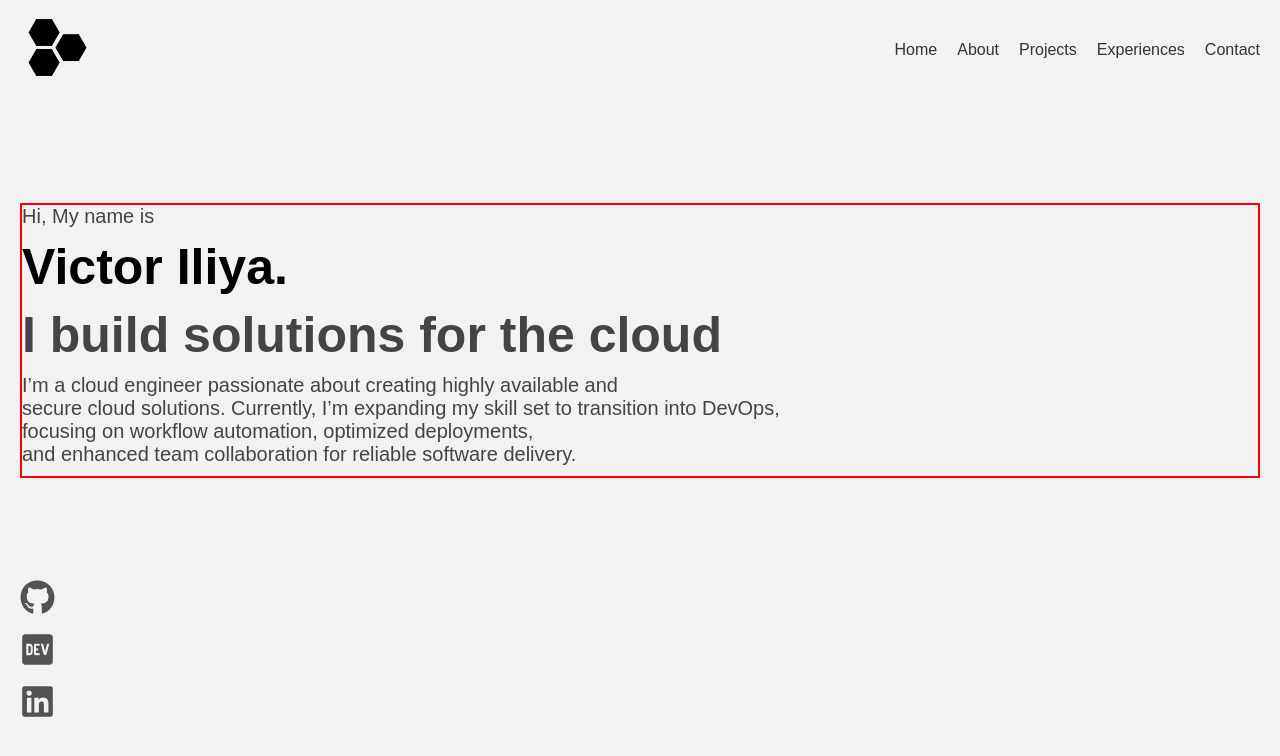
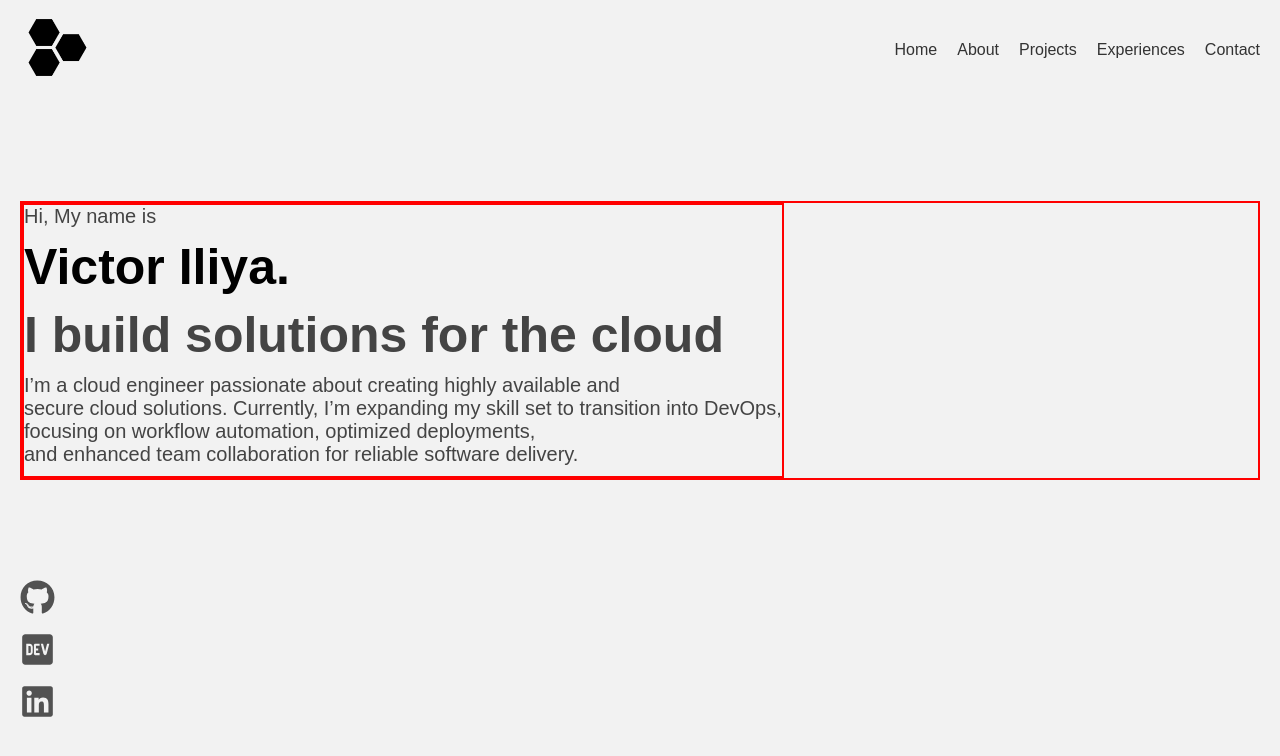
Before and after one commit to VSI12/Portfolio_v2, a Next.js app: page / in a window 1280 px wide. Shown: the top 756 px of the page. Built offline with nearby package versions, Linux system fonts and the light colour scheme.

Commit message:
made the hero section

```diff
--- /dev/null
+++ b/src/app/home/page.jsx
@@ -0,0 +1,21 @@
+import React from 'react'
+import styles from './page.module.css'
+const Hero = () => {
+  return (
+    <div className={styles.container}>
+      <p className={styles.title}>
+        Hi, My name is
+      </p>
+      <h1 className={styles.name}>Victor Iliya.</h1>
+      <h1 className={styles.work}>I build solutions for the cloud</h1>
+      <p className={styles.description}>
+        I’m a cloud engineer passionate about creating highly available and <br />
+        secure cloud solutions. Currently, I’m expanding my skill set to transition into DevOps, <br />
+        focusing on workflow automation, optimized deployments, <br />
+        and enhanced team collaboration for reliable software delivery.
+        </p>
+    </div>
+  )
+}
+
+export default Hero
--- /dev/null
+++ b/src/app/home/page.module.css
@@ -0,0 +1,37 @@
+.title{
+    font-size: 20px;
+    color: #444;
+    padding-bottom: 10px;
+  }
+
+  .name{
+    font-size: 50px;
+    font-weight: bold;
+    color: #000000;
+    padding-bottom: 10px;
+  }
+
+  .work{
+    font-size: 50px;
+    font-weight: bold;
+    color: #444;
+    padding-bottom: 10px;
+  }
+
+  .description{
+    font-size: 20px;
+    color: #444;
+    padding-bottom: 10px;
+  }
+
+  .container{
+    border: 2px solid red;
+    display: flex;
+    flex-direction: column;
+    justify-content: space-between;
+
+    max-width: 1750px;
+
+
+
+  }
--- a/src/app/page.jsx
+++ b/src/app/page.jsx
@@ -1,21 +1,12 @@
 import Image from "next/image";
 import styles from "./page.module.css";
 import ViewCounter from "@/components/counter/Counter";
+import Hero from "./home/page";
 
 export default function Home() {
   return (
     <div className={styles.container}>
-      <p className={styles.title}>
-        Hi, My name is
-      </p>
-      <h1 className={styles.name}>Victor Iliya.</h1>
-      <h1 className={styles.work}>I build solutions for the cloud</h1>
-      <p className={styles.description}>
-        I’m a cloud engineer passionate about creating highly available and <br />
-        secure cloud solutions. Currently, I’m expanding my skill set to transition into DevOps, <br />
-        focusing on workflow automation, optimized deployments, <br />
-        and enhanced team collaboration for reliable software delivery.
-        </p>
+      <Hero />
     </div>
   );
 }
--- a/src/app/page.module.css
+++ b/src/app/page.module.css
@@ -1,37 +1,6 @@
-.title{
-  font-size: 20px;
-  color: #444;
-  padding-bottom: 10px;
-}
-
-.name{
-  font-size: 50px;
-  font-weight: bold;
-  color: #000000;
-  padding-bottom: 10px;
-}
-
-.work{
-  font-size: 50px;
-  font-weight: bold;
-  color: #444;
-  padding-bottom: 10px;
-}
-
-.description{
-  font-size: 20px;
-  color: #444;
-  padding-bottom: 10px;
-}
-
 .container{
   border: 2px solid red;
   display: flex;
-  flex-direction: column;
-  justify-content: space-between;
-
   max-width: 1750px;
 
-
-
 }
```
